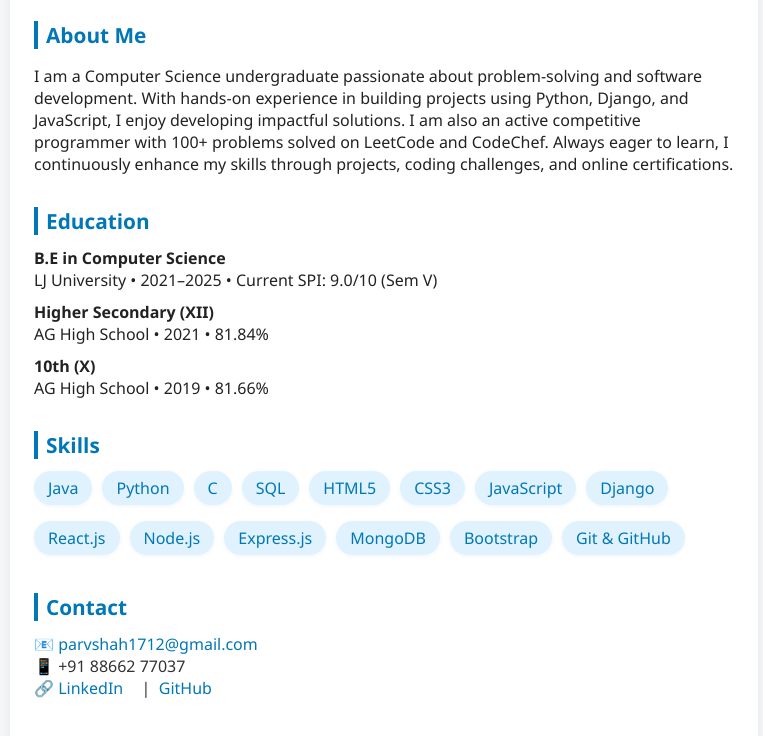
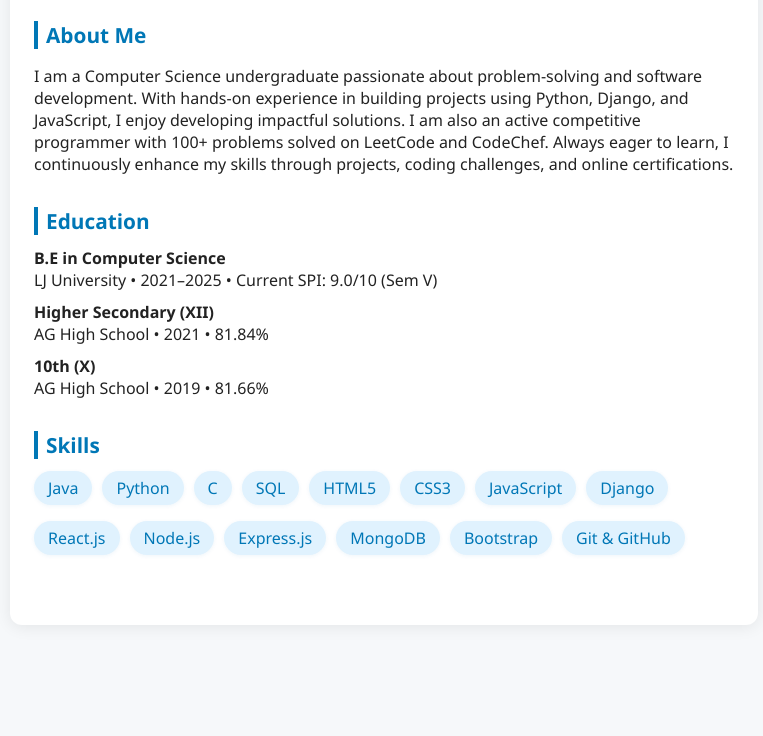
Before and after one commit to parv-the-coder/Profile_ssd_class_activity, a plain HTML site: page index.html in a window 1280 px wide. Shown: the part 244-980 px from the top of the page, without its empty margins (256-1019 px from the left). After the commit the page ends 909 px from the top, so only its background shows below. Drawn offline with Linux system fonts and the light colour scheme.

Commit message:
Remove contact section from index.html
Removed the contact section from the index.html file.

```diff
--- a/index.html
+++ b/index.html
@@ -145,14 +145,6 @@
       </div>
     </section>
 
-    <section>
-      <h2>Contact</h2>
-      <div class="contact">
-        📧 <a href="mailto:parvshah1712@gmail.com">parvshah1712@gmail.com</a><br>
-        📱 +91 88662 77037<br>
-        🔗 <a href="https://www.linkedin.com/in/theparvshah" target="_blank">LinkedIn</a> &nbsp;|&nbsp; <a href="https://github.com/parv-the-coder" target="_blank">GitHub</a>
-      </div>
-    </section>
   </div>
 </body>
 </html>
```
